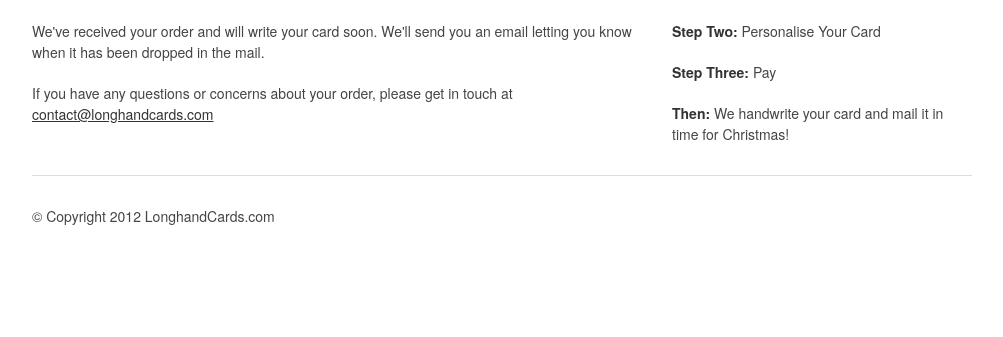
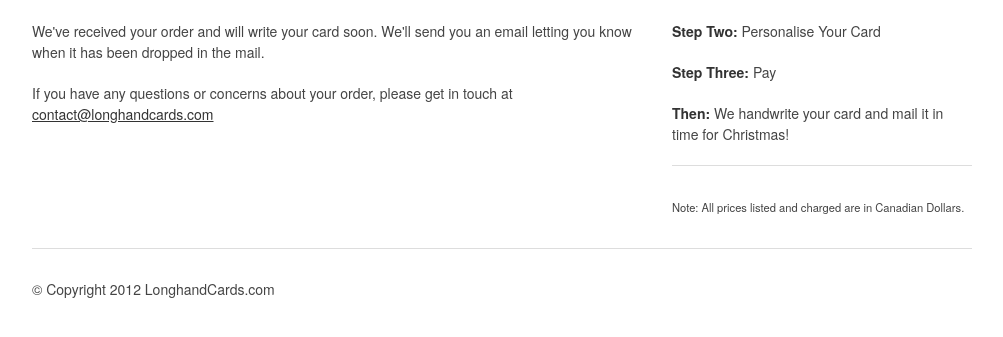
Before and after one commit to tobyjsullivan/longhandcards, a PHP site: page /thankyou.php?order_token=1 in a window 1280 px wide. Shown: the part 258-595 px from the top of the page, without its empty margins (138-1141 px from the left). Run offline with PHP 8.4, Linux system fonts and the light colour scheme; data that the repository does not hold is empty; a stand-in replaces the project's code that opens the database connection.

Commit message:
Added note about prices being in CAD

```diff
--- a/footer.php
+++ b/footer.php
@@ -4,6 +4,8 @@
 	<p><strong>Step Two:</strong> Personalise Your Card</p>
 	<p><strong>Step Three:</strong> Pay</p>
 	<p><strong>Then:</strong> We handwrite your card and mail it in time for Christmas!</p>
+	<hr />
+	<p><small>Note: All prices listed and charged are in Canadian Dollars.</small></p>
 </div>
 
 <div class="row">
```
